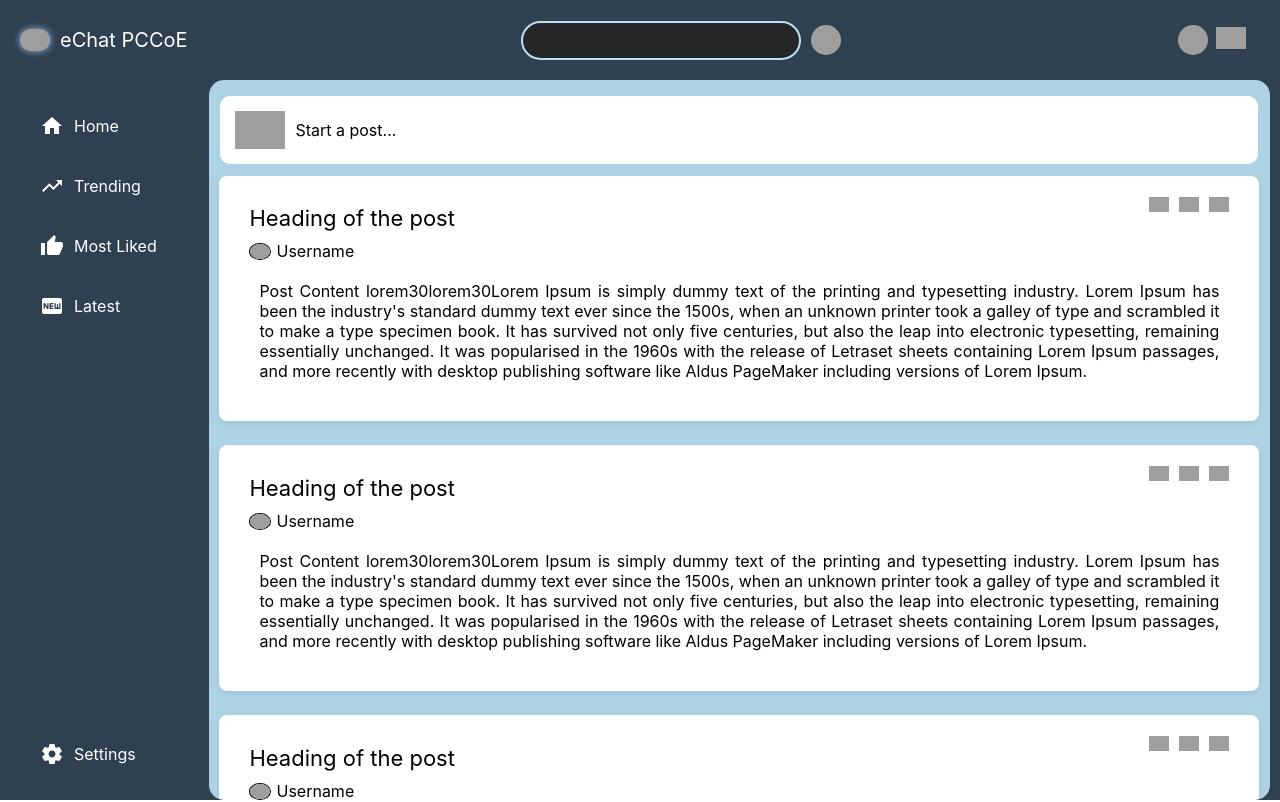
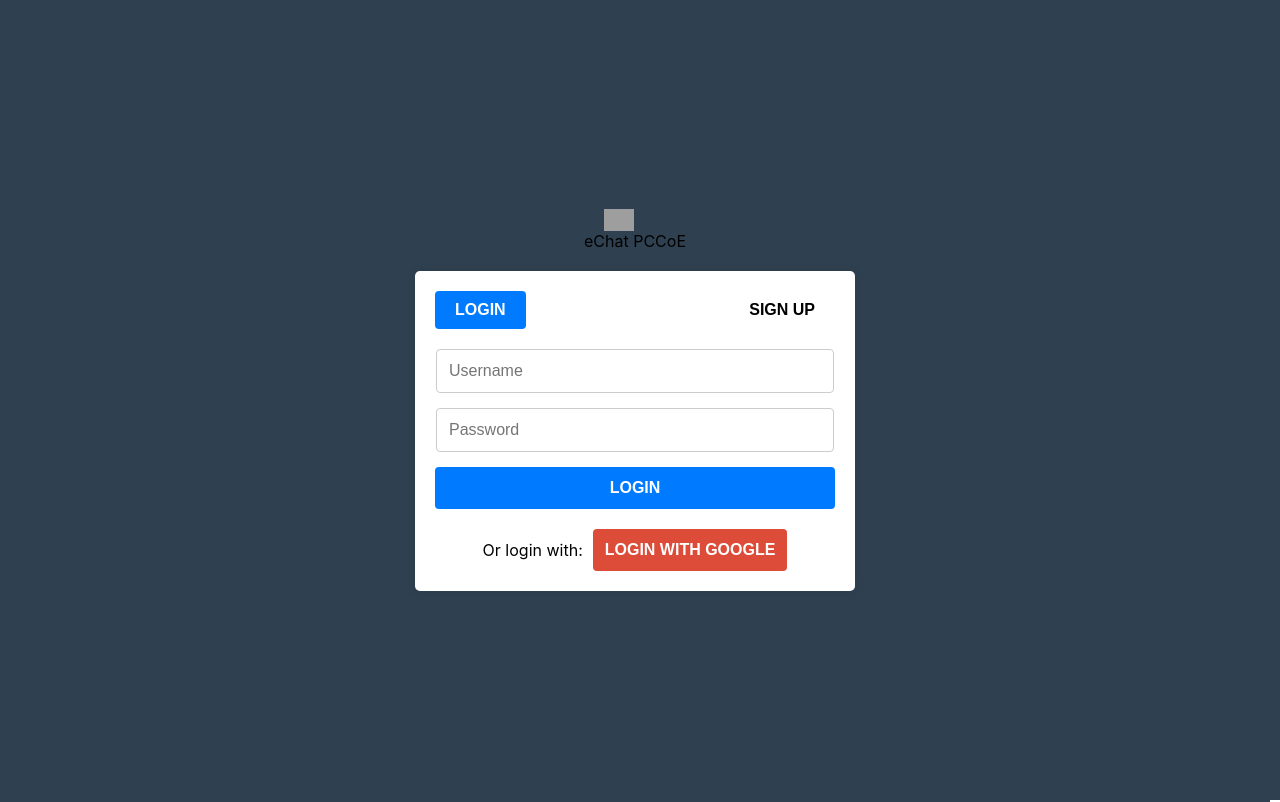
Before and after one commit to pranav-lad/e-chat, a React (Create React App) app: page / in a window 1280 px wide. Shown: the top 802 px of the page. Built offline with nearby package versions, Linux system fonts and the light colour scheme; grey boxes are pictures that could not be loaded.

Commit message:
router update

```diff
--- a/package.json
+++ b/package.json
@@ -8,16 +8,15 @@
     "@fortawesome/fontawesome-svg-core": "^6.4.0",
     "@fortawesome/free-solid-svg-icons": "^6.4.0",
     "@fortawesome/react-fontawesome": "^0.2.0",
-    "@material-ui/icons": "^4.11.3",
     "@mui/icons-material": "^5.11.16",
-    "@mui/material": "^5.13.4",
+    "@mui/material": "^5.13.6",
     "@testing-library/jest-dom": "^5.16.5",
     "@testing-library/react": "^14.0.0",
     "@testing-library/user-event": "^14.4.3",
     "react": "^18.2.0",
     "react-bootstrap": "^2.7.4",
     "react-dom": "^18.2.0",
-    "react-router-dom": "^6.12.0",
+    "react-router-dom": "^6.14.1",
     "react-scripts": "^5.0.1",
     "web-vitals": "^3.3.2"
   },
--- a/src/App.js
+++ b/src/App.js
@@ -134,11 +134,13 @@
 //bro final code
 
 import React, { useState } from 'react';
+import { Route, Routes } from "react-router-dom"
 import SettingsPopup from './Components/SettingsPopup';
 import Sidebar from './Components/Sidebar';
 import Navbar from './Components/Navbar';
 import './App.css';
 import Maincontent from './Components/Maincontent';
+import LoginSignup from './Components/LoginSignupPage';
 
 function App() {
   const [isSettingsOpen, setIsSettingsOpen] = useState(false);
@@ -153,10 +155,15 @@ function App() {
 
   return (
     <div className="App">
+        <Routes>
+          <Route path="/" element={<LoginSignup />} />
+        </Routes>
        <Navbar />
        <div className='main-section'>
        <Sidebar handleItemClick={handleItemClick}/>
-       <Maincontent />
+        <Routes>
+          <Route path="/home" element={<Maincontent />} />
+        </Routes>
        </div>
       {isSettingsOpen && <SettingsPopup handleClose={handleClose} />}
     </div>
--- a/src/Components/ProfilePopup.js
+++ b/src/Components/ProfilePopup.js
@@ -246,8 +246,8 @@
 
 // good win for close button
 import React, { useState } from 'react';
-import { Avatar } from '@material-ui/core';
-import { Edit, Bookmark, Description, ExitToApp } from '@material-ui/icons';
+import { Avatar } from '@mui/material';
+import { Edit, Bookmark, Description, ExitToApp } from '@mui/icons-material';
 import SettingsPage from './SettingsPage';
 import './ProfilePopup.css';
 
--- a/src/Components/SettingsPage.js
+++ b/src/Components/SettingsPage.js
@@ -83,8 +83,8 @@
 
 
 import React, { useState } from 'react';
-import { Avatar } from '@material-ui/core';
-import EditIcon from '@material-ui/icons/Edit';
+import { Avatar } from '@mui/material';
+import { Edit, Bookmark, Description, ExitToApp } from '@mui/icons-material';
 import './SettingsPage.css';
 
 const SettingsPage = ({ handleClose }) => {
@@ -103,7 +103,7 @@ const SettingsPage = ({ handleClose }) => {
         ✕
       </button>
       <h1>
-        <EditIcon className="edit-icon" />
+        <Edit className="edit-icon" />
         Edit Profile
       </h1>
       <p>Change Profile Picture</p>
--- a/src/Components/Sidebar.js
+++ b/src/Components/Sidebar.js
@@ -130,6 +130,7 @@
 
 import React from "react";
 import "../App.css";
+
 import HomeIcon from '@mui/icons-material/Home';
 import TrendingUpIcon from '@mui/icons-material/TrendingUp';
 import ThumbUpIcon from '@mui/icons-material/ThumbUp';
--- a/src/index.js
+++ b/src/index.js
@@ -3,11 +3,14 @@ import ReactDOM from 'react-dom';
 import './index.css';
 import App from './App';
 import reportWebVitals from './reportWebVitals';
+import { BrowserRouter } from "react-router-dom"
 
 const root = ReactDOM.createRoot(document.getElementById('root'));
 root.render(
   <React.StrictMode>
+   <BrowserRouter>
     <App />
+   </BrowserRouter>
   </React.StrictMode>
 );
 
```
